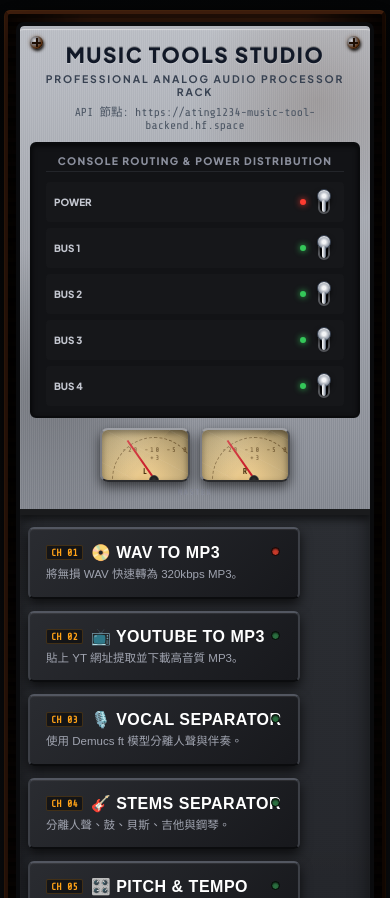
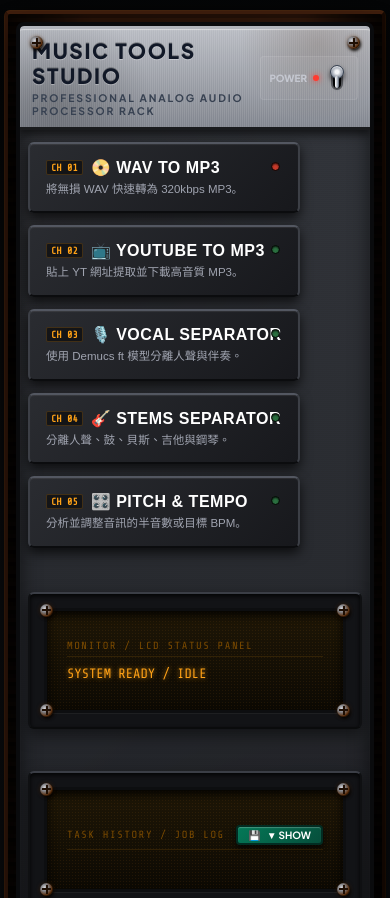
Before and after one commit to ating1234/music-tools, a React (Vite) app in the folder frontend/: page / in a window 390 px wide. Shown: the top 898 px of the page. Built offline with nearby package versions, Linux system fonts and the light colour scheme.

Commit message:
style: simplify mobile header by showing only title text and main power switch, hiding VU meters and other switches

```diff
--- a/frontend/src/main.tsx
+++ b/frontend/src/main.tsx
@@ -352,6 +352,7 @@ function App() {
                 </div>
 
                 {/* CH2: YT */}
+                {!isMobile && (
                   <div className="power-switch-item">
                     <span className="power-switch-label">{UI_TEXT.powerPanel.ytToggle}</span>
                     <span style={{ display: 'flex', alignItems: 'center', gap: '6px' }}>
@@ -368,8 +369,10 @@ function App() {
                       </label>
                     </span>
                   </div>
+                )}
 
                 {/* CH3: VOCAL */}
+                {!isMobile && (
                   <div className="power-switch-item">
                     <span className="power-switch-label">{UI_TEXT.powerPanel.vocalToggle}</span>
                     <span style={{ display: 'flex', alignItems: 'center', gap: '6px' }}>
@@ -386,8 +389,10 @@ function App() {
                       </label>
                     </span>
                   </div>
+                )}
 
                 {/* CH4: STEMS */}
+                {!isMobile && (
                   <div className="power-switch-item">
                     <span className="power-switch-label">{UI_TEXT.powerPanel.stemsToggle}</span>
                     <span style={{ display: 'flex', alignItems: 'center', gap: '6px' }}>
@@ -404,8 +409,10 @@ function App() {
                       </label>
                     </span>
                   </div>
+                )}
 
                 {/* CH5: PITCH */}
+                {!isMobile && (
                   <div className="power-switch-item">
                     <span className="power-switch-label">{UI_TEXT.powerPanel.pitchToggle}</span>
                     <span style={{ display: 'flex', alignItems: 'center', gap: '6px' }}>
@@ -422,10 +429,12 @@ function App() {
                       </label>
                     </span>
                   </div>
+                )}
               </div>
             </div>
 
             {/* Dual VU Meters */}
+            {!isMobile && (
               <div className="vu-meter-container">
                 <div className="vu-meters-row">
                   <div className="vu-meter">
@@ -443,9 +452,12 @@ function App() {
                 </div>
                 <div className="vu-master-label">MASTER</div>
               </div>
+            )}
 
             {/* Weathered Speaker Mesh Grill */}
+            {!isMobile && (
               <div className="mesh-grill" />
+            )}
           </header>
 
           {/* Main Grid: Interactive Modules */}
--- a/frontend/src/styles.css
+++ b/frontend/src/styles.css
@@ -1643,28 +1643,60 @@ body {
 
   .console-header {
     margin: -12px -8px 12px -8px; /* 精準防止水平溢出 */
-    padding: 12px 10px;
-    gap: 10px;
+    padding: 10px 12px;
+    display: flex; /* 在手機端改為水平 flex 佈局 */
+    flex-direction: row;
+    justify-content: space-between;
+    align-items: center;
+    gap: 8px;
+    border-bottom: 3.5px solid #1a1b1d; /* 變細底邊 */
+  }
+
+  .console-title {
+    flex: 1;
+    text-align: left; /* 靠左排列更美觀 */
+  }
+
+  .console-title h1 {
+    font-size: 1.1rem; /* 標題文字縮小 */
+    line-height: 1.2;
+  }
+
+  .console-title p {
+    font-size: 0.58rem; /* 副標題縮小 */
+    margin: 2px 0 0 0;
+  }
+
+  .console-title .api-node {
+    display: none; /* 手機端隱藏 API 節點資訊節省高度 */
+  }
+
+  .power-panel {
+    background: transparent !important; /* 移除外框背景與邊框 */
+    border: none !important;
+    padding: 0 !important;
+    box-shadow: none !important;
+    flex-shrink: 0;
+  }
+
+  .power-panel-title {
+    display: none !important; /* 隱藏行動端標題 */
+  }
+
+  .power-switches-grid {
+    display: block !important; /* 不用 grid */
+  }
+
+  .power-switch-item {
+    background: rgba(255, 255, 255, 0.05) !important;
+    border: 1px solid rgba(255, 255, 255, 0.08) !important;
+    padding: 5px 8px !important;
+    border-radius: 4px;
+    gap: 6px !important;
   }
 
   .mesh-grill {
-    display: none; /* 隱藏純裝飾用的網罩，騰出手機垂直空間 */
-  }
-
-  /* 縮小雙指針 VU 表大小以防擠壓 */
-  .vu-meter {
-    width: 90px;
-    height: 54px;
-    border-width: 2.5px;
-  }
-  .vu-meters-row {
-    gap: 10px;
-  }
-
-  /* 電源開關在手機直式螢幕下改為雙欄排列 */
-  .power-switches-grid {
-    grid-template-columns: repeat(2, 1fr);
-    gap: 6px 8px;
+    display: none !important; /* 隱藏網罩 */
   }
 }
 
```
Lines whose indentation alone changed are shown as unchanged.
